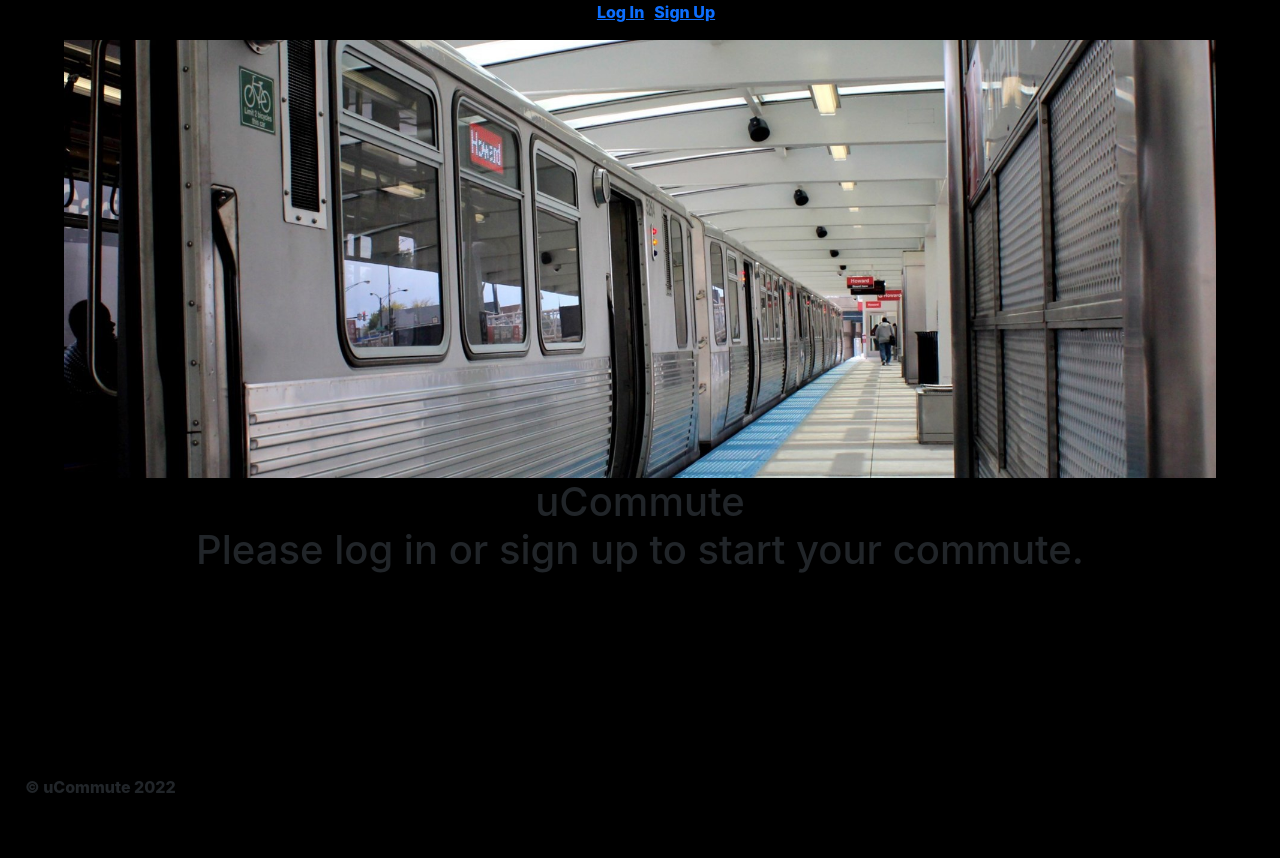
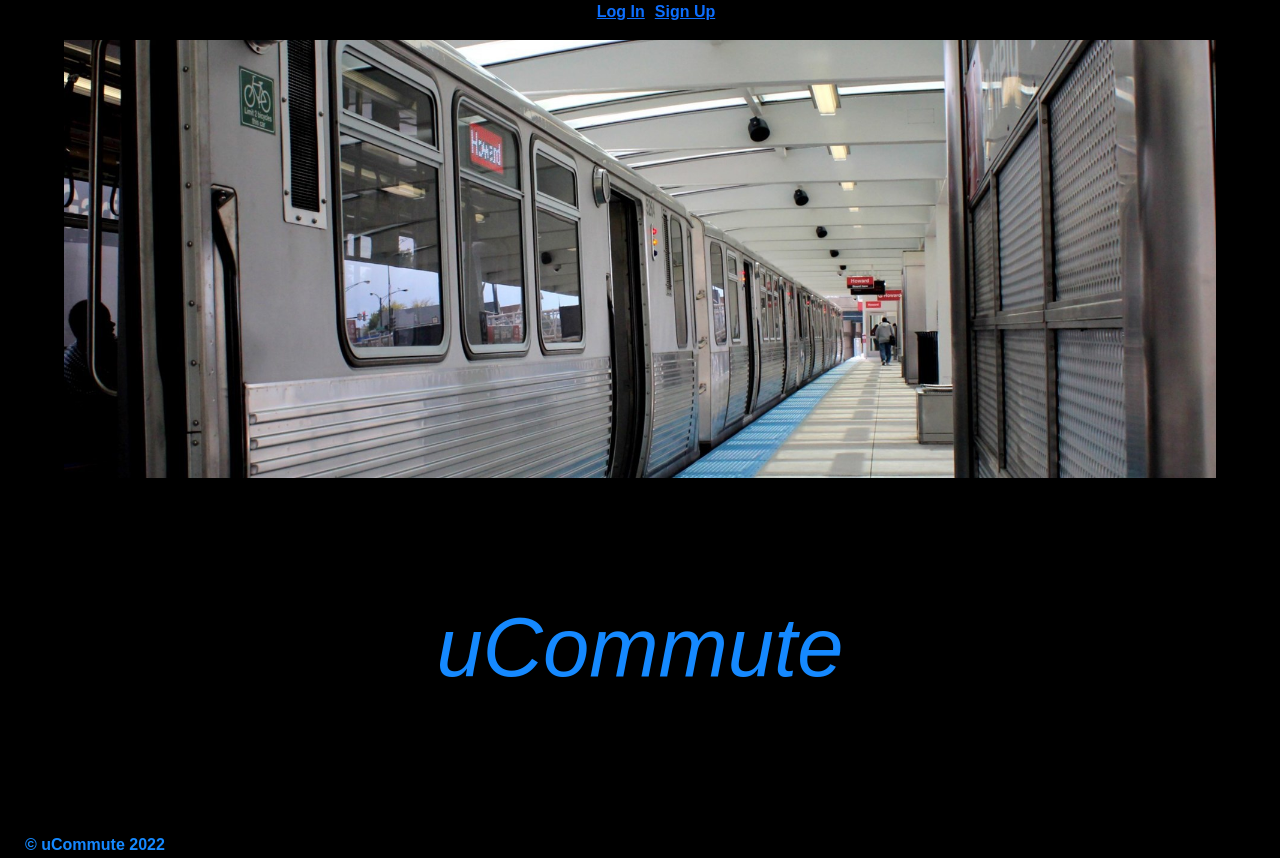
Before and after one commit to jurgenstevens/ucommute-front, a React (Create React App) app: page / in a window 1280 px wide. Before the commit the page ends 800 px from the top, so only its background shows below. Built offline with nearby package versions, Linux system fonts and the light colour scheme; no server answers.

Commit message:
Include new font style and color to landing page.

```diff
--- a/public/styles/style.css
+++ b/public/styles/style.css
@@ -1,9 +1,18 @@
-@import url(https://fonts.googleapis.com/css2?family=Public+Sans:wght@800&display=swap);
+@import url('https://fonts.googleapis.com/css family=Titillium+Web:300,400,400i,600,600i,700');
+
 body {
   background: #000000;
   /* font-family: "Public Sans", sans-serif; */
-  font-family: -apple-system, BlinkMacSystemFont, sans-serif;
-  font-weight: 800;
+  /* font-family: -apple-system, BlinkMacSystemFont, sans-serif; */
+  font-family: 'Titillium Web', sans-serif;
+  font-weight: bolder;
+}
+
+#landingHeader {
+  margin: 15vh auto;
+  color: #1589FF;
+  font-size: 5.2em;
+  font-style: oblique;
 }
 
 ul {
@@ -18,6 +27,8 @@ ul {
   display: inline;
   padding: 5px;
   text-align: center;
+  align-items: center;
+  color: #1589FF;
 }
 
 .landing {
@@ -61,5 +72,6 @@ ul {
   width: 100%;
   height: 2.5rem;            /* Footer height */
   padding: 25px;
+  color: #1589FF;
 }
 /*# sourceMappingURL=style.css.map */
--- a/src/pages/Landing/Landing.jsx
+++ b/src/pages/Landing/Landing.jsx
@@ -10,11 +10,7 @@ const Landing = ({ user }) => {
       <div class="landingImgBox">
         <img src="/images/ctaredwide.jpeg" alt="cta train loop" id="landingImg" />
       </div>
-      <h1>
-        uCommute
-        <br/>
-        Please log in or sign up to start your commute.
-      </h1>
+      <h1 id="landingHeader">uCommute</h1>
       </div>
       }
     </main>
--- a/src/pages/Landing/Landing.module.css
+++ /dev/null
@@ -1,5 +0,0 @@
-.container {
-  display: flex;
-  align-items: center;
-  flex-direction: column;
-}
--- a/src/pages/Signup/Signup.module.css
+++ b/src/pages/Signup/Signup.module.css
@@ -1,5 +1,5 @@
-.container {
+/* .container {
   display: flex;
   align-items: center;
   flex-direction: column;
-}
+} */
```
